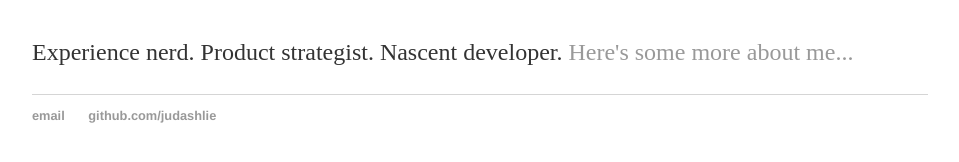
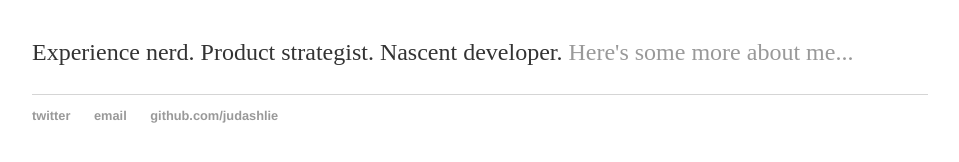
Before and after one commit to judashlie/judashlie.github.io, a Jekyll site: the page built from index.html, in a window 1280 px wide. Shown: the part 161-323 px from the top of the page, without its empty margins (160-1119 px from the left). Built offline with Jekyll 4.4.1, drawn with Linux system fonts in a browser that asks for light colours.

Commit message:
Update default.html

```diff
--- a/_layouts/default.html
+++ b/_layouts/default.html
@@ -21,6 +21,7 @@
 			</div><!-- /.container -->
 			<footer>
 	    		<ul>
+	        		<li><a href="http://www.twitter.com/dex">twitter</a></li>
 	        		<li><a href="mailto:judashlie@gmail.com">email</a></li>
 	        		<li><a href="https://github.com/judashlie">github.com/judashlie</a></li>
 				</ul>
```
